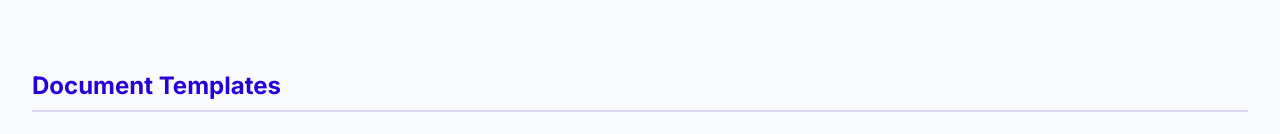
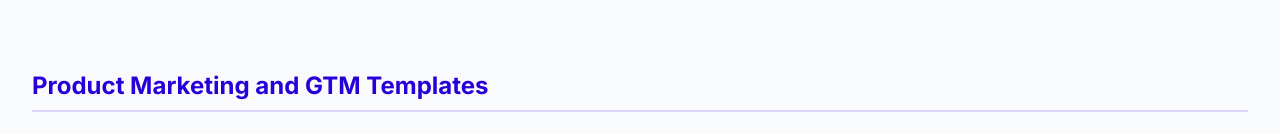
Before and after one commit to jackson-sp/jackson-price-norm-portfolio, a React (Vite) app: page / in a window 1280 px wide. Shown: the part 339-473 px from the top of the page. Built offline with nearby package versions, Linux system fonts and the light colour scheme.

Commit message:
Rename Document Templates to Product Marketing and GTM Templates

```diff
--- a/src/components/HomeGenerators.tsx
+++ b/src/components/HomeGenerators.tsx
@@ -14,7 +14,7 @@ export default function HomeGenerators() {
     <section className="py-12">
       <PageContainer>
         <h2 className="text-2xl font-bold text-norm-500 mb-6 pb-2 border-b-2 border-norm-100">
-          Document Templates
+          Product Marketing and GTM Templates
         </h2>
         <ResponsiveGrid>
           {generators.map(({ to, label }) => (
```
